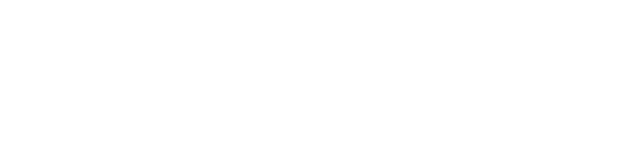
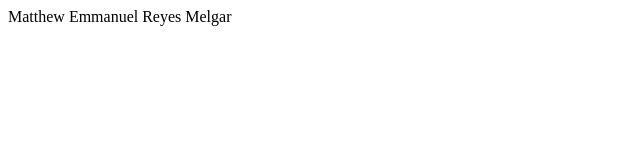
Before and after one commit to MReyes09/IN5AM, a plain HTML site: page index.html in a window 1280 px wide. Shown: the whole page, without its empty margins (0-640 px from the left). Drawn offline with Linux system fonts and the light colour scheme.

Commit message:
Se agrego titulo en de cuerpo

```diff
--- a/index.html
+++ b/index.html
@@ -6,6 +6,6 @@
     <title>Primera página con GIT</title>
 </head>
 <body>
-
+    <hi>Matthew Emmanuel Reyes Melgar</hi>
 </body>
 </html>
```
